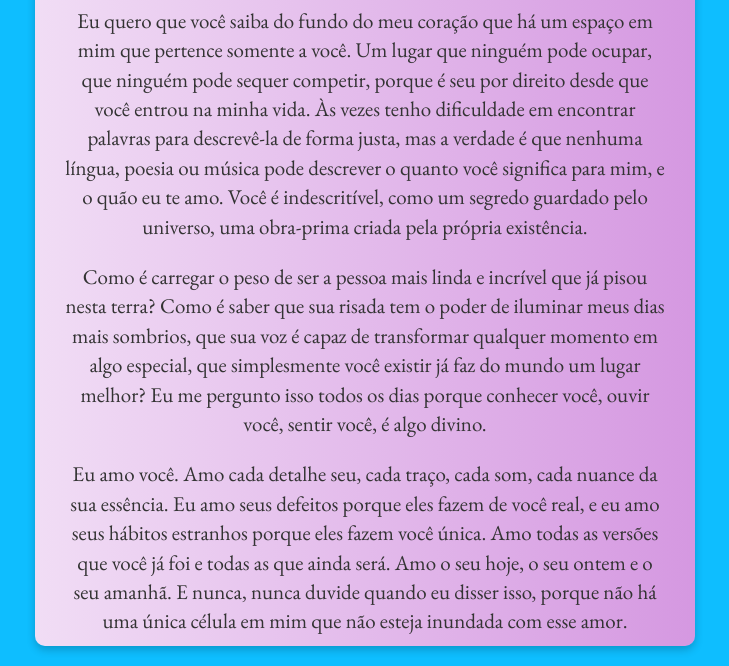
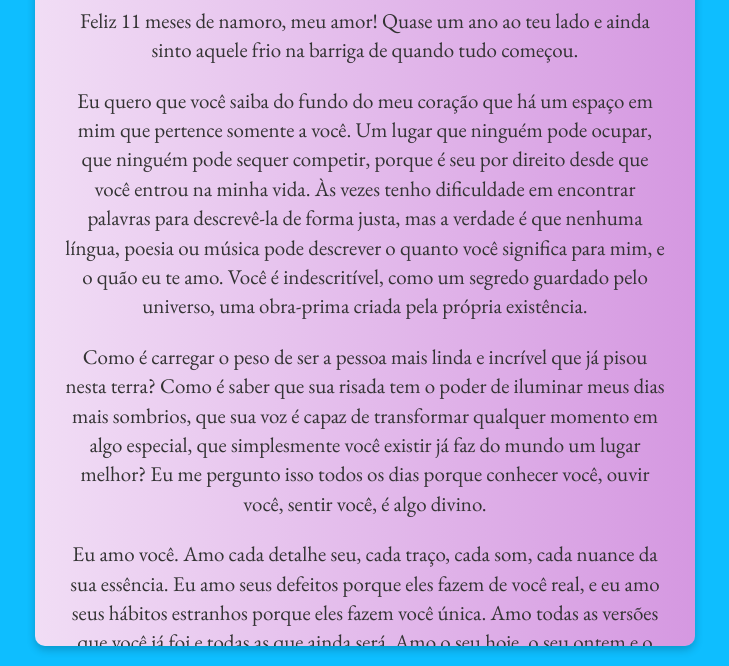
Before and after one commit to InjuredCrow/Carta, a plain HTML site: page index.html in a window 1280 px wide. Shown: the part 134-800 px from the top of the page, without its empty margins (275-1004 px from the left). Drawn offline with nearby package versions, Linux system fonts and the light colour scheme.

Commit message:
Mensagem atualizada

```diff
--- a/index.html
+++ b/index.html
@@ -10,6 +10,8 @@
     <div class="container">
         <div class="letter">
             <h1>Querida e futura esposa, Beatriz.</h1>
+
+            <p>Feliz 11 meses de namoro, meu amor! Quase um ano ao teu lado e ainda sinto aquele frio na barriga de quando tudo começou.</p>
 
             <p>Eu quero que você saiba do fundo do meu coração que há um espaço em mim que pertence somente a você. Um lugar que ninguém pode ocupar, que ninguém pode sequer competir, porque é seu por direito desde que você entrou na minha vida. Às vezes tenho dificuldade em encontrar palavras para descrevê-la de forma justa, mas a verdade é que nenhuma língua, poesia ou música pode descrever o quanto você significa para mim, e o quão eu te amo. Você é indescritível, como um segredo guardado pelo universo, uma obra-prima criada pela própria existência.</p>
 
```
